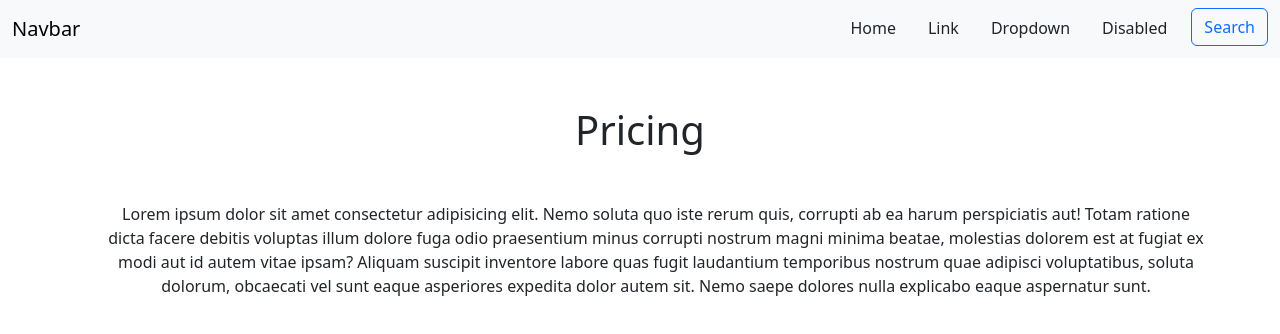
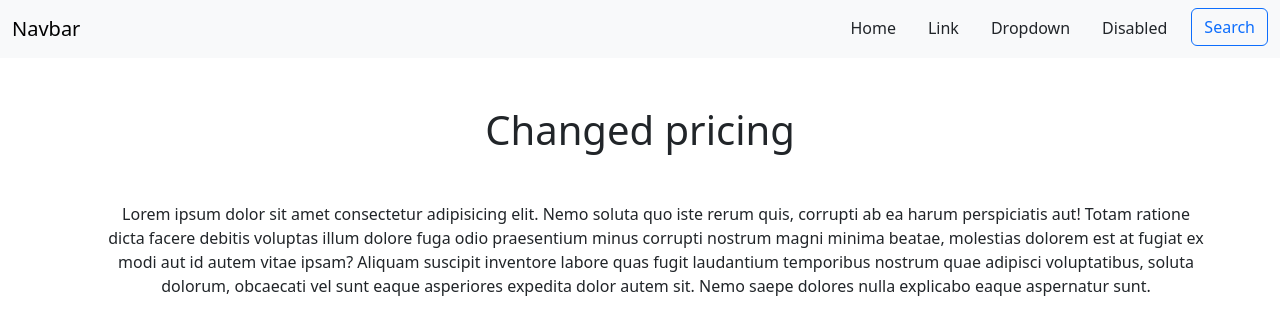
Before and after one commit to DobrianskyiVol/first, a website: page index.html in a window 1280 px wide. Drawn offline with nearby package versions, Linux system fonts and the light colour scheme.

Commit message:
second commit

```diff
--- a/index.html
+++ b/index.html
@@ -36,7 +36,7 @@
       <main>
       <div class="container">
         <div class="row text-center">
-          <h1 class="my-5">Pricing</h1>
+          <h1 class="my-5">Changed pricing</h1>
         </div>
         <div class="row text-center">
             <p class="mx-3 px-3">Lorem ipsum dolor sit amet consectetur adipisicing elit. Nemo soluta quo iste rerum quis, corrupti ab ea harum perspiciatis aut! Totam ratione dicta facere debitis voluptas illum dolore fuga odio praesentium minus corrupti nostrum magni minima beatae, molestias dolorem est at fugiat ex modi aut id autem vitae ipsam? Aliquam suscipit inventore labore quas fugit laudantium temporibus nostrum quae adipisci voluptatibus, soluta dolorum, obcaecati vel sunt eaque asperiores expedita dolor autem sit. Nemo saepe dolores nulla explicabo eaque aspernatur sunt.</p>
```
